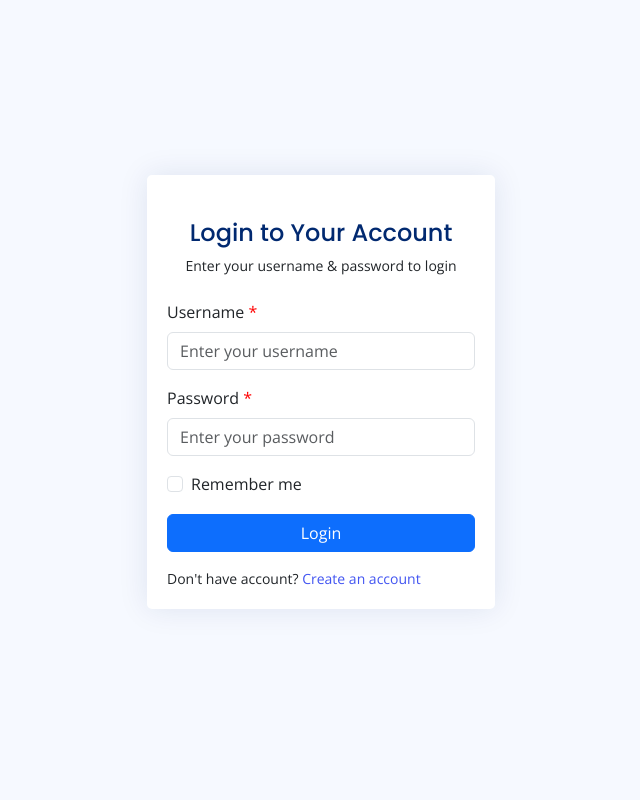
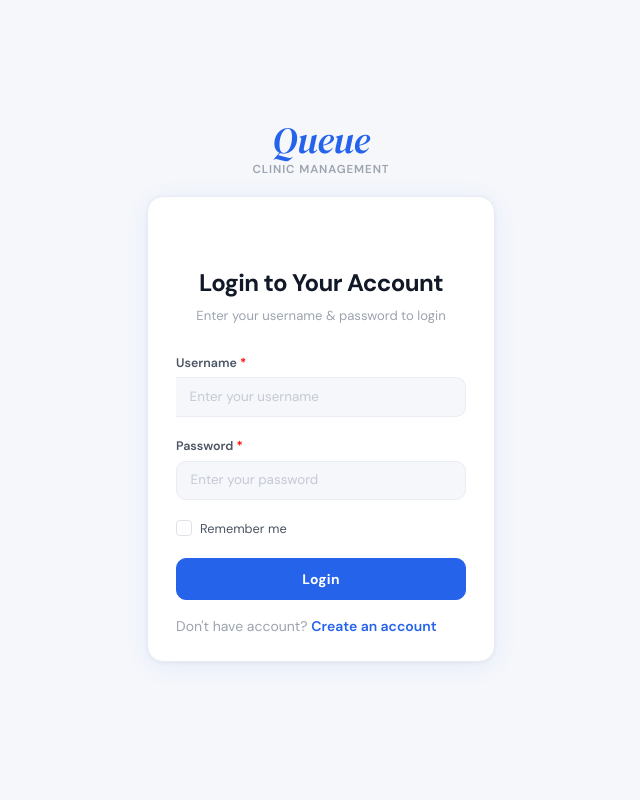
Before and after one commit to kkamikams/Clinic_Appointment_System, a PHP site: page /login.php in a window 1280 px wide. Shown: the whole page, without its empty margins (319-959 px from the left). Run offline with PHP 8.4, Linux system fonts and the light colour scheme; some libraries are stand-ins or nearby versions.

Commit message:
Redesigned login

```diff
--- a/public/login.php
+++ b/public/login.php
@@ -7,7 +7,7 @@
   <meta charset="utf-8">
   <meta content="width=device-width, initial-scale=1.0" name="viewport">
 
-  <title>Pages / Login - NiceAdmin Bootstrap Template</title>
+  <title>Login - Queue Clinic</title>
   <meta content="" name="description">
   <meta content="" name="keywords">
 
@@ -18,6 +18,7 @@
   <!-- Google Fonts -->
   <link href="https://fonts.gstatic.com" rel="preconnect">
   <link href="https://fonts.googleapis.com/css?family=Open+Sans:300,300i,400,400i,600,600i,700,700i|Nunito:300,300i,400,400i,600,600i,700,700i|Poppins:300,300i,400,400i,500,500i,600,600i,700,700i" rel="stylesheet">
+  <link href="https://fonts.googleapis.com/css2?family=DM+Sans:opsz,wght@9..40,300;9..40,400;9..40,500;9..40,600;9..40,700&family=DM+Serif+Display:ital@0;1&display=swap" rel="stylesheet">
 
   <!-- Vendor CSS Files -->
   <link href="assets/vendor/bootstrap/css/bootstrap.min.css" rel="stylesheet">
@@ -38,6 +39,172 @@
   * Author: BootstrapMade.com
   * License: https://bootstrapmade.com/license/
   ======================================================== -->
+
+  <!-- Queue Clinic – Custom Styles -->
+  <style>
+    body {
+      font-family: 'DM Sans', sans-serif !important;
+      background: #f5f7fb !important;
+    }
+
+    .section.register {
+      background: #f5f7fb;
+    }
+
+    /* ── Clinic brand above card ── */
+    .queue-brand {
+      text-align: center;
+      margin-bottom: 1.1rem;
+    }
+
+    .queue-brand .brand-name {
+      font-family: 'DM Serif Display', serif;
+      font-style: italic;
+      font-size: 2.3rem;
+      color: #2563eb;
+      letter-spacing: -.01em;
+      line-height: 1;
+    }
+
+    .queue-brand .brand-sub {
+      font-size: .72rem;
+      color: #9ca3af;
+      font-weight: 600;
+      letter-spacing: .08em;
+      text-transform: uppercase;
+      margin-top: 3px;
+    }
+
+    /* ── Card ── */
+    .card {
+      border: 1px solid #eaecf4 !important;
+      border-radius: 16px !important;
+      box-shadow: 0 4px 24px rgba(37, 99, 235, .08), 0 1px 4px rgba(0, 0, 0, .05) !important;
+    }
+
+    .card-body {
+      padding: 1.75rem 1.75rem 1.5rem !important;
+    }
+
+    /* ── Title & subtitle ── */
+    .card-title {
+      font-family: 'DM Sans', sans-serif !important;
+      font-weight: 700 !important;
+      color: #111827 !important;
+      letter-spacing: -.025em;
+    }
+
+    .card-body .pt-4 p.text-center.small {
+      color: #9ca3af;
+      font-size: .82rem;
+    }
+
+    /* ── Labels ── */
+    .form-label {
+      font-size: .78rem !important;
+      font-weight: 600 !important;
+      color: #4b5563 !important;
+      margin-bottom: .3rem !important;
+    }
+
+    /* ── Inputs ── */
+    .form-control {
+      font-family: 'DM Sans', sans-serif !important;
+      font-size: .84rem !important;
+      border: 1.5px solid #eaecf4 !important;
+      border-radius: 10px !important;
+      padding: .55rem .85rem !important;
+      background: #f5f7fb !important;
+      color: #111827 !important;
+      transition: border-color .2s, box-shadow .2s, background .2s !important;
+    }
+
+    .form-control:focus {
+      border-color: #3b82f6 !important;
+      background: #fff !important;
+      box-shadow: 0 0 0 3.5px rgba(37, 99, 235, .1) !important;
+    }
+
+    .form-control::placeholder {
+      color: #c4c9d4 !important;
+    }
+
+    /* ── Input group (@ prefix) ── */
+    .input-group-text {
+      border: 1.5px solid #eaecf4 !important;
+      border-right: none !important;
+      border-radius: 10px 0 0 10px !important;
+      background: #f5f7fb !important;
+      color: #9ca3af !important;
+      font-size: .85rem !important;
+    }
+
+    .input-group .form-control {
+      border-left: none !important;
+      border-radius: 0 10px 10px 0 !important;
+    }
+
+    .input-group:focus-within .input-group-text {
+      border-color: #3b82f6 !important;
+      background: #fff !important;
+    }
+
+    /* ── Checkbox ── */
+    .form-check-input:checked {
+      background-color: #2563eb !important;
+      border-color: #2563eb !important;
+    }
+
+    .form-check-label {
+      font-size: .8rem !important;
+      color: #4b5563 !important;
+    }
+
+    /* ── Primary button ── */
+    .btn-primary {
+      font-family: 'DM Sans', sans-serif !important;
+      font-weight: 700 !important;
+      font-size: .87rem !important;
+      letter-spacing: .02em !important;
+      background: #2563eb !important;
+      border-color: #2563eb !important;
+      border-radius: 10px !important;
+      padding: .6rem 1rem !important;
+      transition: background .15s, box-shadow .15s, transform .1s !important;
+    }
+
+    .btn-primary:hover {
+      background: #1d4ed8 !important;
+      border-color: #1d4ed8 !important;
+      box-shadow: 0 4px 14px rgba(37, 99, 235, .32) !important;
+      transform: translateY(-1px) !important;
+    }
+
+    .btn-primary:active {
+      transform: translateY(0) !important;
+    }
+
+    /* ── Footer link ── */
+    .card-body p.small {
+      color: #9ca3af !important;
+    }
+
+    .card-body p.small a {
+      color: #2563eb !important;
+      font-weight: 600 !important;
+      text-decoration: none !important;
+    }
+
+    .card-body p.small a:hover {
+      text-decoration: underline !important;
+    }
+
+    /* ── Validation ── */
+    .invalid-feedback {
+      font-size: .72rem !important;
+    }
+  </style>
+
 </head>
 
 <body>
@@ -49,6 +216,12 @@
         <div class="container">
           <div class="row justify-content-center">
             <div class="col-lg-4 col-md-6 d-flex flex-column align-items-center justify-content-center">
+
+              <!-- Queue Clinic Brand -->
+              <div class="queue-brand">
+                <div class="brand-name">Queue</div>
+                <div class="brand-sub">Clinic Management</div>
+              </div>
 
               <div class="card mb-3">
 
@@ -85,7 +258,8 @@
                       <button class="btn btn-primary w-100" type="submit" name="loginButton">Login</button>
                     </div>
                     <div class="col-12">
-                      <p class="small mb-0">Don't have account? <a href="pregister">Create an account</a></p>
+                      <!-- Fixed: was "pregister", now matches the controller redirect route "registration" -->
+                      <p class="small mb-0">Don't have account? <a href="registration">Create an account</a></p>
                     </div>
                   </form>
 
```
